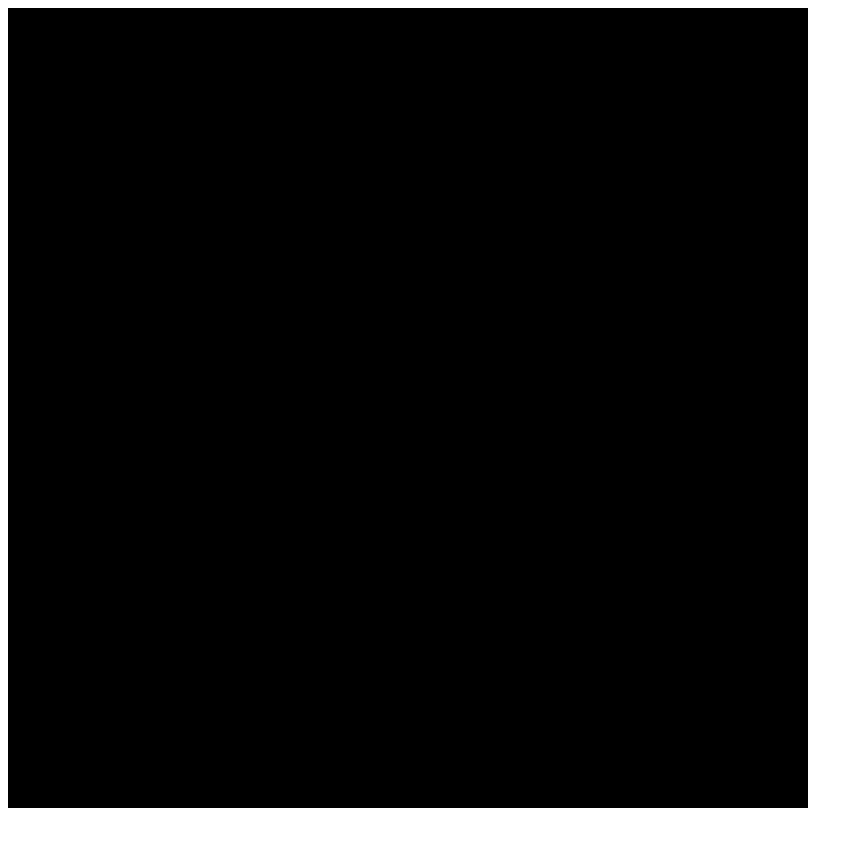
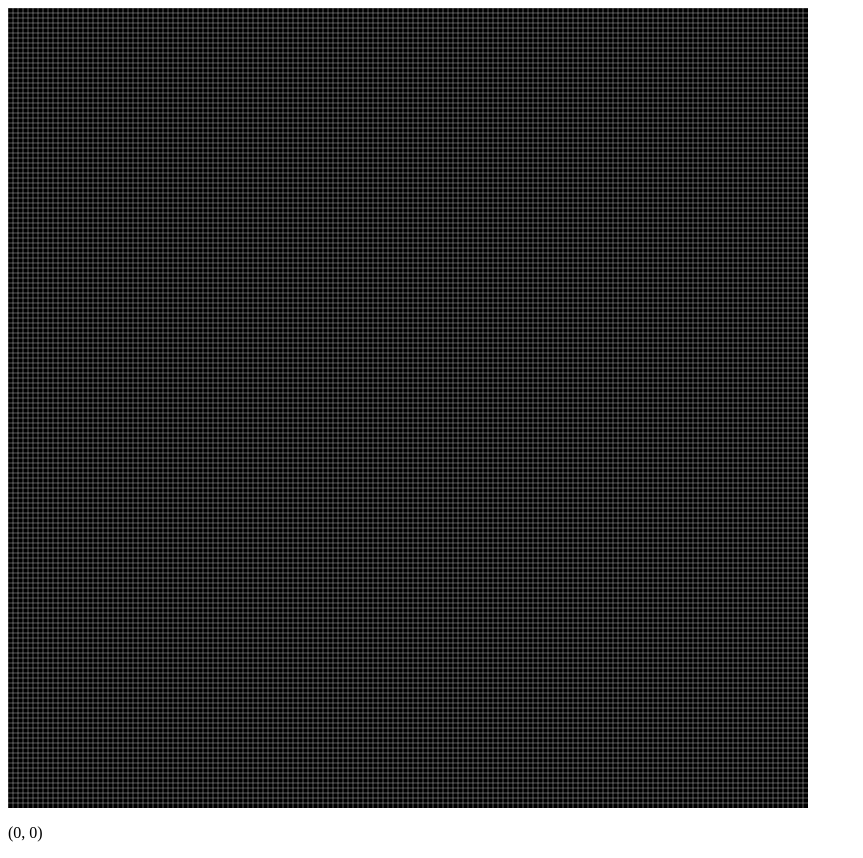
Before and after one commit to nipunG314/fluidSim, a website: page index.html in a window 1280 px wide. Shown: the whole page, without its empty margins (0-863 px from the left). Before the commit the page ends 816 px from the top, so only its background shows below. Drawn offline with Linux system fonts and the light colour scheme.

Commit message:
Build and draw grid

```diff
--- a/index.html
+++ b/index.html
@@ -21,6 +21,7 @@
       </p>
     <![endif]-->
     <canvas></canvas>
+    <p class="position">(0, 0)</p>
 
     <script src="index.js"></script>
   </body>
--- a/index.js
+++ b/index.js
@@ -1,5 +1,25 @@
 let canvas = document.querySelector("canvas");
 let ctx = canvas.getContext("2d");
+let positionHandle = document.querySelector(".position");
+
+canvas.width = 800;
+canvas.height = 800;
+
+const tileSize = 5;
+const tileCountX = parseInt(canvas.width / tileSize);
+const tileCountY = parseInt(canvas.height / tileSize);
+const canvasWidth = tileCountX * tileSize;
+const canvasHeight = tileCountY * tileSize;
+const lineWidth = tileSize / 15;
+const getIndex = (mouseX, mouseY) => {
+    let canvasRect = canvas.getBoundingClientRect();
+    let regionX = mouseX - canvasRect.x;
+    let regionY = mouseY - canvasRect.y;
+    let posX = Math.floor(regionX / tileSize);
+    let posY = Math.floor(regionY / tileSize);
+
+    return {posX, posY};
+};
 
 resizeHandler();
 
@@ -7,12 +27,34 @@ function loop() {
     ctx.fillStyle = "#000000";
     ctx.rect(0, 0, canvas.width, canvas.height);
     ctx.fill();
+
+    drawGrid();
+    requestAnimationFrame(loop);
 }
 
 function resizeHandler() {
-    canvas.width = 800;
-    canvas.height = 800;
+    canvas.width = canvasWidth;
+    canvas.height = canvasHeight;
     requestAnimationFrame(loop);
 }
 
+function drawGrid() {
+    ctx.beginPath();
+    for(let i=0; i < tileCountX; i++) {
+        ctx.moveTo(i * tileSize, 0);
+        ctx.lineTo(i * tileSize, tileCountY * tileSize);
+    }
+    for(let i=0; i < tileCountY; i++) {
+        ctx.moveTo(0, i * tileSize);
+        ctx.lineTo(tileCountX * tileSize, i * tileSize);
+    }
+    ctx.lineWidth = lineWidth;
+    ctx.strokeStyle = "#FFFFFF";
+    ctx.stroke();
+}
+
 window.onresize = resizeHandler;
+canvas.addEventListener("mousemove", event => {
+    let {posX, posY} = getIndex(event.clientX, event.clientY);
+    positionHandle.innerHTML = `(${posX}, ${posY})`;
+});
```
